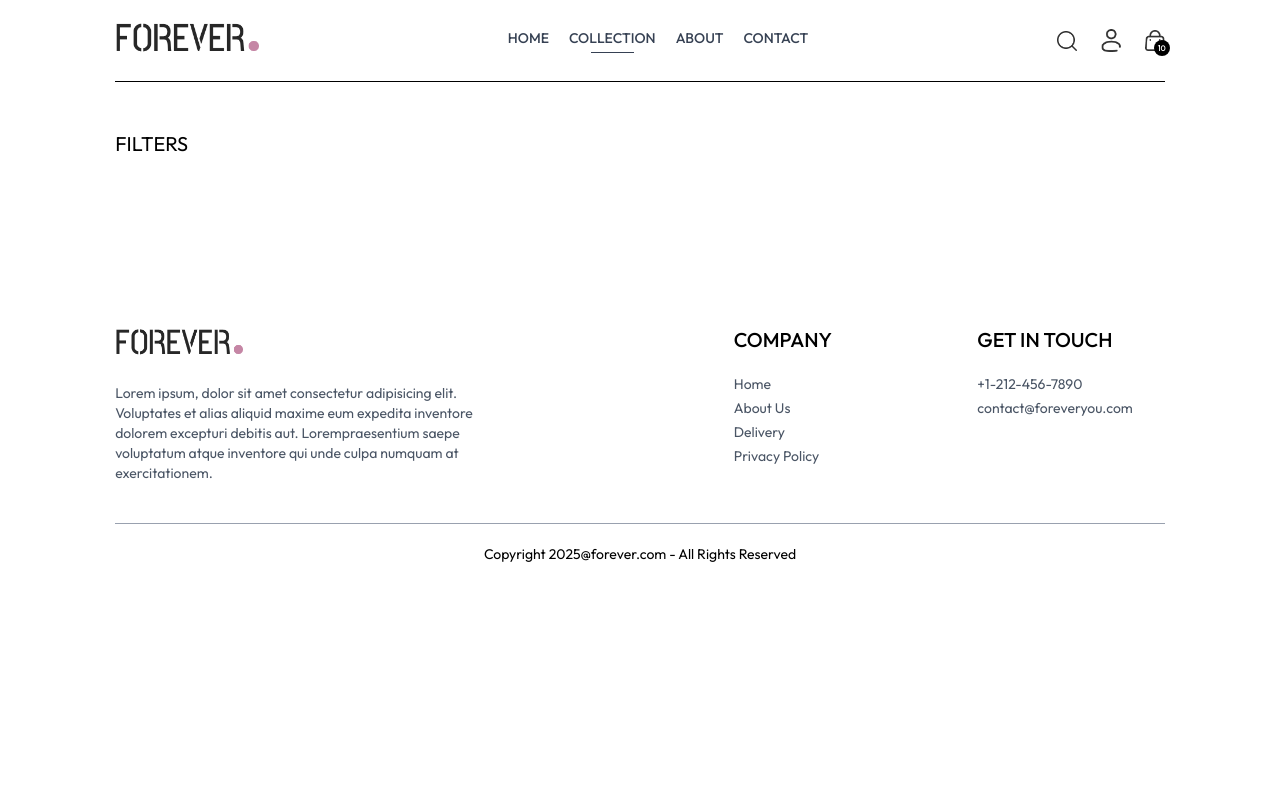
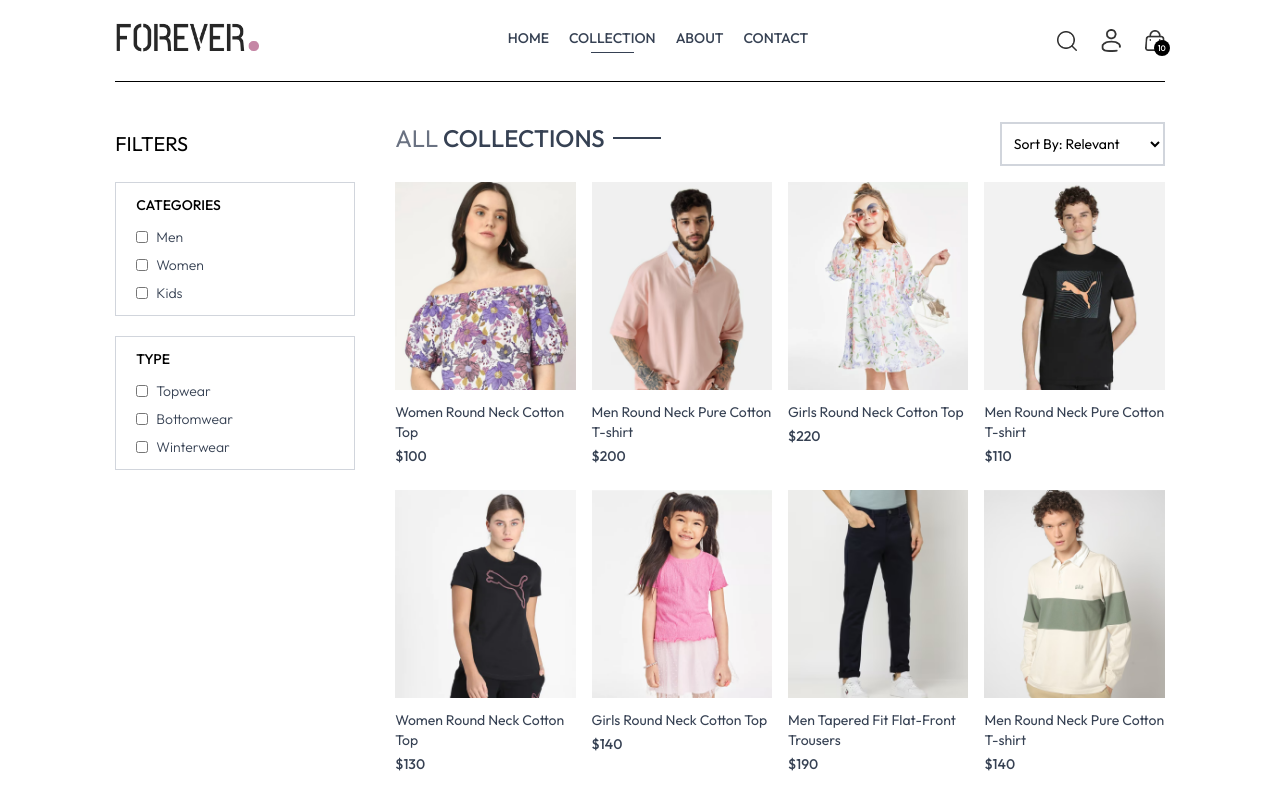
Before and after one commit to tanya-pvt2005/ecommerce-app, a React (Vite) app in the folder frontend/: page /collection in a window 1280 px wide. Shown: the top 796 px of the page. Built offline with nearby package versions, Linux system fonts and the light colour scheme.

Commit message:
Collection: Sortinf and Filtering

```diff
--- a/frontend/src/pages/Collection.jsx
+++ b/frontend/src/pages/Collection.jsx
@@ -1,35 +1,165 @@
 import React from 'react'
 import {ShopContext} from "../context/ShopContext"
-import { useContext, useState} from 'react';
+import { useContext, useState, useEffect} from 'react';
+import { assets } from '../assets/frontend_assets/assets';
+import Title from "../components/Title"
+import ProductItem from "../components/ProductItem"
 const Collection = () => {
 
   //first we need data of all products
   const {products} = useContext(ShopContext);
   const [showFilter, setShowFilter] = useState(false)
+  // for mapping filtered products in webpage
+  const [filterPdts, setFilterPdts] = useState([])
+
+  //state var for different filtering
+  const[category, setCategory] = useState([]) //categories filter
+  const[subCategory, setSubCategory] = useState([]) //type filter
+
+  const [sortType, setSortType] = useState('relevant')
+
+  const toggleCategory = (e)=>{
+    if(category.includes(e.target.value)){
+      //category is already there in the array
+      //filter out
+      setCategory(prev=>prev.filter(item=>item !== e.target.value))
+    }
+    else{
+      setCategory(prev=> [...prev, e.target.value])
+    }
+  }
+
+  const toggleSubCategory = (e) =>{
+    if(subCategory.includes(e.target.value)){
+      //remove it : user is unchecking the checkbox
+      setSubCategory(prev=> prev.filter(item => item!== e.target.value))
+    }
+    else{ //add it: user is checking the checkbox
+      setSubCategory(prev=>[...prev, e.target.value])
+    }
+  }
+
+  useEffect(()=>{
+    setFilterPdts(products)
+  },[])
+
+  // useEffect(()=>{
+  //   console.log(subCategory)
+  // },[subCategory])
+
+
+  //using category and subcategory variables => create one filter
+  const applyFilter = () =>{
+    let productsCopy = products.slice()
+    if(category.length>0){
+      //selected any category: added in category state
+      productsCopy = productsCopy.filter(item=> category.includes(item.category))
+    }
+    if(subCategory.length>0){
+      //selected any subCategory
+      productsCopy = productsCopy.filter(item => subCategory.includes(item.subCategory))
+    }
+    setFilterPdts(productsCopy)
+  }
+
+
+
+  //useEffect for filter
+  useEffect(()=>{
+    applyFilter();
+  },[category, subCategory])
+
+
+  //Sorting Products
+  const sortPdts = () =>{
+    let filterPdtsCopy = filterPdts.slice()
+    switch (sortType) {
+      case 'low-high':
+        setFilterPdts(filterPdtsCopy.sort((a,b)=>(a.price - b.price)))
+        break;
+      case 'high-low':
+        setFilterPdts(filterPdtsCopy.sort((a,b)=>(b.price - a.price)))
+        break;
+
+      default:
+        applyFilter()
+        break;
+    }
+  }
+
+  useEffect(()=>{
+    sortPdts()
+  },[sortType])
 
   return (
     <div className='flex flex-col sm:flex-row gap-1 sm:gap-10 pt-10 border-t'>
 
       {/* filter options */}
       <div className = 'min-w-60'>
-        <p className='my-2 text-xl flex items-center cursor-pointer gap-2'>FILTERS</p>
+        <p onClick = {()=>setShowFilter(!showFilter)} className='my-2 text-xl flex items-center cursor-pointer gap-2'>FILTERS
+          <img src = {assets.dropdown_icon} className={`h-3 sm:hidden ${showFilter?'rotate-90':''}`}></img>
+        </p>
         {/* category filters */}
-        <div className={`border border-gray-300 pl-5 py-3 mt-6  ${showFilter ? '' : 'hidden'  }`}>
+        <div className={`border border-gray-300 pl-5 py-3 mt-6  ${showFilter ? '' : 'hidden sm:block'  }`}>
             <p className = 'mb-3 text-sm font-medium'>CATEGORIES</p>
+
             <div className='flex flex-col gap-2 text-sm font-light text-gray-700'>
+
               <p className='flex gap-2'>
-              <input type= 'checkbox' className='w-3' value = {'Men'}/>Men
+                <input type= 'checkbox' className='w-3' value = {'Men'} onChange = {toggleCategory}/>Men
               </p>
               <p className='flex gap-2'>
-              <input type= 'checkbox' className='w-3' value = {'Women'}/>Women
+                <input type= 'checkbox' className='w-3' value = {'Women'} onChange = {toggleCategory}/>Women
               </p>
               <p className='flex gap-2'>
-              <input type= 'checkbox' className='w-3' value = {'Kids'}/>Kids
+                <input type= 'checkbox' className='w-3' value = {'Kids'} onChange = {toggleCategory}/>Kids
               </p>
             </div>
+        </div>
+      {/* Subcategory filter */}
+      <div className={`border border-gray-300 pl-5 py-3 my-5  ${showFilter ? '' : 'hidden sm:block'  }`}>
+            <p className = 'mb-3 text-sm font-medium'>TYPE</p>
 
+            <div className='flex flex-col gap-2 text-sm font-light text-gray-700'>
+
+              <p className='flex gap-2'>
+                <input type= 'checkbox' className='w-3' value = {'Topwear'}  onChange = {toggleSubCategory}/>Topwear
+              </p>
+              <p className='flex gap-2'>
+                <input type= 'checkbox' className='w-3' value = {'Bottomwear'}  onChange = {toggleSubCategory}/>Bottomwear
+              </p>
+              <p className='flex gap-2'>
+                <input type= 'checkbox' className='w-3' value = {'Winterwear'}  onChange = {toggleSubCategory}/>Winterwear
+              </p>
             </div>
         </div>
+      </div>
+
+
+      {/* Right Side */}
+      <div className="flex-1">
+
+        <div className="flex justify-between text-base sm:text-2xl mb-4">
+          <Title text1 = 'ALL' text2 = 'COLLECTIONS'/>
+          {/* Product Sort */}
+          <select onChange= {(e)=>setSortType(e.target.value)} className='border-2 border-gray-300 text-sm px-2'>
+            <option value="relevant">Sort By: Relevant</option>
+            <option value="low-high">Sort By: Low to High</option>
+            <option value="high-low">Sort By: High to Low</option>
+          </select>
+        </div>
+
+        {/* Map products */}
+        <div className="grid grid-cols-2 md:grid-cols-3 lg:grid-cols-4 gap-4 gap-y-6">
+          {/* map all the products */}
+          {
+             filterPdts.map((item, idx)=>{
+              return <ProductItem key = {idx} name = {item.name} id={item._id} price = {item.price} image={item.image}/>
+            })
+          }
+        </div>
+      </div>
+
 
     </div>
   )
```
Lines whose indentation alone changed are shown as unchanged.
